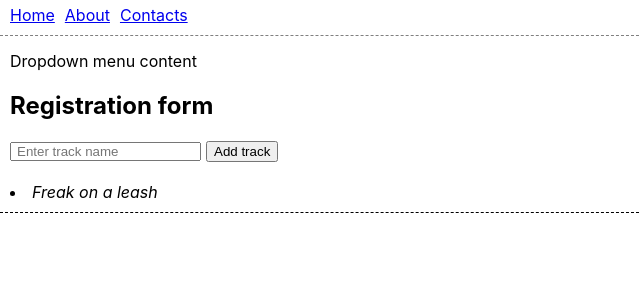
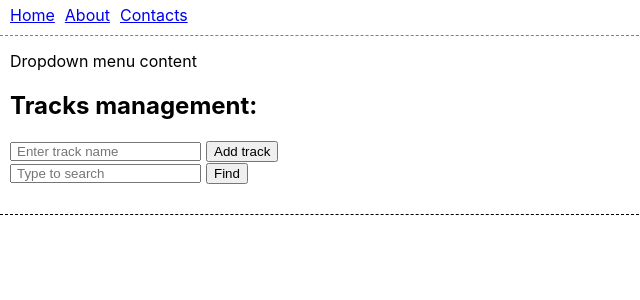
Before and after one commit to Und3rMySk1n/react-redux-playlist, a React (Create React App) app: page / in a window 1280 px wide. Shown: the top 300 px of the page, without its empty margins (0-640 px from the left). Built offline with nearby package versions, Linux system fonts and the light colour scheme.

Commit message:
Добавил поиск по трекам и разделил reducer'ы с помощью combineReducers.

```diff
--- a/src/App.js
+++ b/src/App.js
@@ -1,7 +1,7 @@
 import React, { Component } from 'react';
 import Topmenu from './Topmenu/';
 import Dropdown from './Dropdown/';
-import AddTrackForm from './AddTrackForm/';
+import Form from './Form/';
 import List from './List/';
 import { connect } from 'react-redux';
 
@@ -22,27 +22,46 @@ const topMenuItems = [
 
 class App extends Component {
 
-    _onFormSubmit(value) {
-        this.props.addTrack(value);
-    }
-
     render() {
         return (
             <div>
                 <Topmenu items={topMenuItems} />
                 <div className={'container'}>
                     <Dropdown />
-                    <AddTrackForm onSubmit={(value) => {this._onFormSubmit(value)}} />
+                    <h2>Tracks management:</h2>
+                    <Form
+                        placeholder={'Enter track name'}
+                        buttonText={'Add track'}
+                        onSubmit={(value) => {this._onAddTrackFormSubmit(value)}}
+                    />
+                    <Form
+                        placeholder={'Type to search'}
+                        buttonText={'Find'}
+                        onSubmit={(value) => {this._onFindTrackFormSubmit(value)}}
+                    />
                 </div>
-                <List items={this.props.tracks} />
+                <List items={this._prepareFilteredTracks()} />
             </div>
         );
+    }
+
+    _onAddTrackFormSubmit(value) {
+        this.props.addTrack(value);
+    }
+
+    _onFindTrackFormSubmit(value) {
+        this.props.findTrack(value);
+    }
+
+    _prepareFilteredTracks() {
+        return this.props.tracks.filter(track => track.includes(this.props.filter));
     }
 }
 
 export default connect(
     state => ({
-        tracks: state.tracks
+        tracks: state.tracks,
+        filter: state.filter
     }),
     dispatch => ({
         addTrack: (trackName) => {
@@ -50,6 +69,12 @@ export default connect(
                 type: 'ADD_TRACK',
                 payload: trackName
             })
+        },
+        findTrack: (filter) => {
+            dispatch({
+                type: 'FIND_TRACK',
+                payload: filter
+            })
         }
     })
 )(App);
--- a/src/AddTrackForm/index.js
+++ b/src/Form/index.js
@@ -1,5 +1,5 @@
 import React, { Component } from 'react';
-import './add_track_form.css';
+import './form.css';
 
 class AddTrackForm extends Component {
     constructor() {
@@ -8,6 +8,23 @@ class AddTrackForm extends Component {
         this.state = {
             value: ''
         };
+    }
+
+    render() {
+        return (
+            <div>
+                <form onSubmit={(event) => this._onSubmit(event)}>
+                    <input
+                        className={'form_field'}
+                        type='text'
+                        placeholder={this.props.placeholder}
+                        value={this.state.value}
+                        onChange={(event) => this._onValueChange(event.target.value)}
+                    />
+                    <button type='submit'>{this.props.buttonText}</button>
+                </form>
+            </div>
+        );
     }
 
     _onSubmit(event) {
@@ -19,24 +36,6 @@ class AddTrackForm extends Component {
     _onValueChange(value) {
         this.setState({value});
     }
-
-    render() {
-        return (
-            <div>
-                <h2>Registration form</h2>
-                <form onSubmit={(event) => this._onSubmit(event)}>
-                    <input
-                        className={'form_field'}
-                        type='text'
-                        placeholder='Enter track name'
-                        value={this.state.value}
-                        onChange={(event) => this._onValueChange(event.target.value)}
-                    />
-                    <button type='submit'>Add track</button>
-                </form>
-            </div>
-        );
-    }
 }
 
 export default AddTrackForm;
--- /dev/null
+++ b/src/reducers/filter.js
@@ -0,0 +1,8 @@
+const initialState = '';
+
+export default function getFilter(state = initialState, action) {
+    if (action.type === 'FIND_TRACK') {
+        return action.payload;
+    }
+    return state;
+}
--- a/src/reducers/index.js
+++ b/src/reducers/index.js
@@ -1,8 +1,10 @@
 import { combineReducers } from 'redux';
 import tracks from './tracks';
 import genres from './genres';
+import filter from './filter';
 
 export default combineReducers({
     tracks,
-    genres
+    genres,
+    filter
 });
--- a/src/reducers/tracks.js
+++ b/src/reducers/tracks.js
@@ -1,6 +1,4 @@
-const initialState = [
-    'Freak on a leash'
-];
+const initialState = [];
 
 export default function getTracks(state = initialState, action) {
     if (action.type === 'ADD_TRACK') {
```
Also changed, not shown: src/Form/form.css (renamed from src/AddTrackForm/add_track_form.css).
